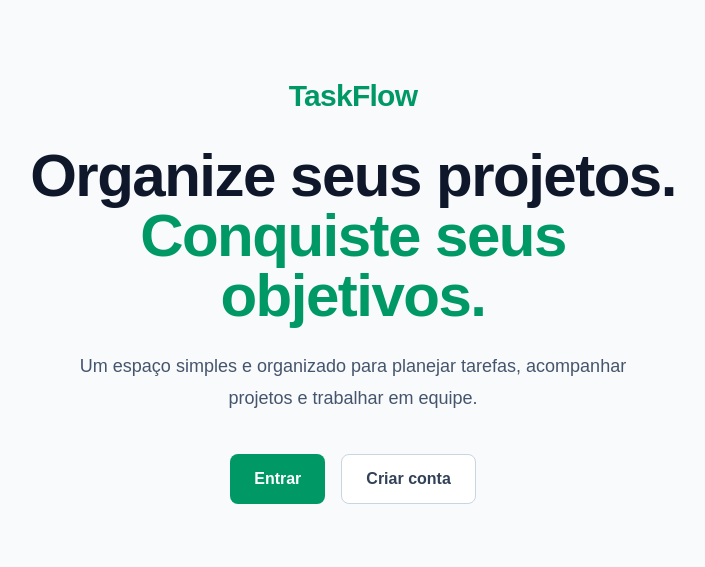
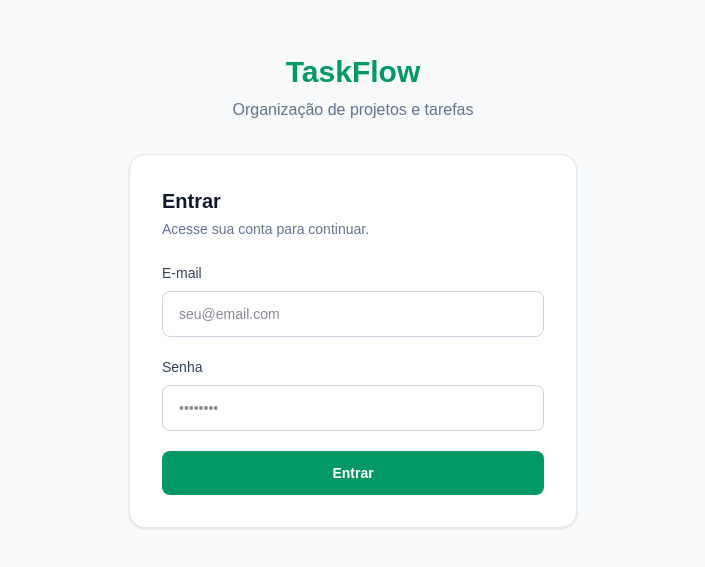
Before and after one commit to DeborahLyra/taskflow, a Next.js app: page / in a window 1280 px wide. Shown: the part 109-676 px from the top of the page, without its empty margins (287-992 px from the left). Built offline with nearby package versions, Linux system fonts and the light colour scheme; no server answers.

Commit message:
added supabase

```diff
--- a/app/dashboard/page.tsx
+++ b/app/dashboard/page.tsx
@@ -1,21 +1,67 @@
 
 import Dashboard from "@/components/dashboard/Dashboard";
+import { createClient } from "@/lib/supabase/server";
 
-const boards = [
-  {
-    id: 1,
-    title: "Conteúdo",
-    description: "Organização das tarefas de conteúdo.",
-    tasks: 8,
-  },
-  {
-    id: 2,
-    title: "Eventos",
-    description: "Planejamento e organização de eventos.",
-    tasks: 12,
-  },
-];
+export default async function DashboardPage() {
+  const supabase = await createClient();
 
-export default function DashboardPage() {
-  return <Dashboard boards={boards} />;
-}
+  const {
+    data: { user },
+  } = await supabase.auth.getUser();
+
+  console.log("USER DO SUPABASE:", user);
+
+  const { data: adminTest, error: adminError } =
+    await supabase.rpc("is_admin");
+
+  console.log("ADMIN TEST:", adminTest);
+  console.log("ADMIN ERROR:", adminError);
+  console.log("USER DO SUPABASE:", user);
+
+  if (!user) {
+    return null;
+  }
+
+  const {
+    data: profile,
+    error: profileError,
+  } = await supabase
+    .from("profiles")
+    .select("name, role")
+    .eq("id", user.id)
+    .single();
+
+  console.log("PROFILE:", profile);
+  console.log("PROFILE ERROR:", profileError);
+
+    const { data: boards, error } = await supabase
+    .from("boards")
+    .select(`
+      id,
+      title,
+      description
+    `)
+    .order("created_at", {
+      ascending: false,
+    });
+
+  if (error) {
+    console.error("Erro ao buscar boards:", error);
+  }
+
+  const formattedBoards = (boards ?? []).map((board) => ({
+    id: board.id,
+    title: board.title,
+    description: board.description ?? "",
+    tasks: 0,
+  }));
+
+  return (
+    <Dashboard
+      boards={formattedBoards}
+      userName={profile?.name ?? "Usuário"}
+      userRole={profile?.role ?? "member"}
+    />
+  );
+
+  }
--- a/app/page.tsx
+++ b/app/page.tsx
@@ -1,38 +1,32 @@
+
+import LoginForm from "@/components/auth/LoginForm";
 
 export default function Home() {
   return (
-    <main className="min-h-screen bg-slate-50 text-slate-900">
-      <section className="flex min-h-screen flex-col items-center justify-center px-6 text-center">
-        <div className="mb-8">
-          <span className="text-3xl font-bold tracking-tight text-emerald-600">
+    <main className="flex min-h-screen items-center justify-center bg-slate-50 px-4">
+      <div className="w-full max-w-md">
+        <div className="mb-8 text-center">
+          <h1 className="text-3xl font-bold text-emerald-600">
             TaskFlow
-          </span>
+          </h1>
+
+          <p className="mt-2 text-slate-500">
+            Organização de projetos e tarefas
+          </p>
         </div>
 
-        <div className="max-w-2xl">
-          <h1 className="text-4xl font-bold tracking-tight sm:text-5xl lg:text-6xl">
-            Organize seus projetos.
-            <span className="block text-emerald-600">
-              Conquiste seus objetivos.
-            </span>
-          </h1>
+        <div className="rounded-2xl border border-slate-200 bg-white p-8 shadow-sm">
+          <h2 className="text-xl font-bold text-slate-900">
+            Entrar
+          </h2>
 
-          <p className="mx-auto mt-6 max-w-xl text-lg leading-8 text-slate-600">
-            Um espaço simples e organizado para planejar tarefas,
-            acompanhar projetos e trabalhar em equipe.
+          <p className="mt-1 mb-6 text-sm text-slate-500">
+            Acesse sua conta para continuar.
           </p>
 
-          <div className="mt-10 flex flex-col justify-center gap-4 sm:flex-row">
-            <button className="rounded-lg bg-emerald-600 px-6 py-3 font-semibold text-white transition hover:bg-emerald-700">
-              Entrar
-            </button>
-
-            <button className="rounded-lg border border-slate-300 bg-white px-6 py-3 font-semibold text-slate-700 transition hover:bg-slate-100">
-              Criar conta
-            </button>
-          </div>
+          <LoginForm />
         </div>
-      </section>
+      </div>
     </main>
   );
 }
--- /dev/null
+++ b/components/auth/LoginForm.tsx
@@ -0,0 +1,100 @@
+
+"use client";
+
+import { FormEvent, useState } from "react";
+import { useRouter } from "next/navigation";
+
+import { createClient } from "@/lib/supabase/client";
+
+export default function LoginForm() {
+  const router = useRouter();
+  const supabase = createClient();
+
+  const [email, setEmail] = useState("");
+  const [password, setPassword] = useState("");
+
+  const [loading, setLoading] = useState(false);
+  const [error, setError] = useState("");
+
+  async function handleSubmit(event: FormEvent<HTMLFormElement>) {
+    event.preventDefault();
+
+    setLoading(true);
+    setError("");
+
+    const { error } = await supabase.auth.signInWithPassword({
+      email,
+      password,
+    });
+
+    if (error) {
+      console.error("Erro no login:", error);
+      setError("E-mail ou senha inválidos.");
+      setLoading(false);
+      return;
+    }
+
+    router.push("/dashboard");
+    router.refresh();
+  }
+
+  return (
+    <form onSubmit={handleSubmit} className="space-y-5">
+      <div>
+        <label
+          htmlFor="email"
+          className="mb-2 block text-sm font-medium text-slate-700"
+        >
+          E-mail
+        </label>
+
+        <input
+          id="email"
+          name="email"
+          type="email"
+          value={email}
+          onChange={(event) => setEmail(event.target.value)}
+          placeholder="seu@email.com"
+          autoComplete="email"
+          required
+          className="w-full rounded-lg border border-slate-300 px-4 py-3 text-sm outline-none transition focus:border-emerald-500 focus:ring-2 focus:ring-emerald-100"
+        />
+      </div>
+
+      <div>
+        <label
+          htmlFor="password"
+          className="mb-2 block text-sm font-medium text-slate-700"
+        >
+          Senha
+        </label>
+
+        <input
+          id="password"
+          name="password"
+          type="password"
+          value={password}
+          onChange={(event) => setPassword(event.target.value)}
+          placeholder="••••••••"
+          autoComplete="current-password"
+          required
+          className="w-full rounded-lg border border-slate-300 px-4 py-3 text-sm outline-none transition focus:border-emerald-500 focus:ring-2 focus:ring-emerald-100"
+        />
+      </div>
+
+      {error && (
+        <div className="rounded-lg bg-red-50 px-4 py-3 text-sm text-red-600">
+          {error}
+        </div>
+      )}
+
+      <button
+        type="submit"
+        disabled={loading}
+        className="w-full rounded-lg bg-emerald-600 px-5 py-3 text-sm font-semibold text-white transition hover:bg-emerald-700 disabled:cursor-not-allowed disabled:opacity-60"
+      >
+        {loading ? "Entrando..." : "Entrar"}
+      </button>
+    </form>
+  );
+}
--- a/components/boards/BoardModal.tsx
+++ b/components/boards/BoardModal.tsx
@@ -12,21 +12,28 @@ type Board = {
 type BoardModalProps = {
   board?: Board | null;
   onClose: () => void;
+  onSubmit: (data: {
+    title: string;
+    description: string;
+  }) => Promise<void>;
 };
 
 export default function BoardModal({
   board,
   onClose,
+  onSubmit,
 }: BoardModalProps) {
   const [title, setTitle] = useState(board?.title ?? "");
   const [description, setDescription] = useState(
     board?.description ?? "",
   );
 
-  function handleSubmit(event: React.FormEvent<HTMLFormElement>) {
+  async function handleSubmit(
+    event: React.FormEvent<HTMLFormElement>,
+  ) {
     event.preventDefault();
 
-    console.log({
+    await onSubmit({
       title,
       description,
     });
--- /dev/null
+++ b/lib/supabase/client.ts
@@ -0,0 +1,8 @@
+import { createBrowserClient } from "@supabase/ssr";
+
+export function createClient() {
+  return createBrowserClient(
+    process.env.NEXT_PUBLIC_SUPABASE_URL!,
+    process.env.NEXT_PUBLIC_SUPABASE_PUBLISHABLE_KEY!,
+  );
+}
--- /dev/null
+++ b/lib/supabase/server.ts
@@ -0,0 +1,31 @@
+
+import { createServerClient } from "@supabase/ssr";
+import { cookies } from "next/headers";
+
+export async function createClient() {
+  const cookieStore = await cookies();
+
+  return createServerClient(
+    process.env.NEXT_PUBLIC_SUPABASE_URL!,
+    process.env.NEXT_PUBLIC_SUPABASE_PUBLISHABLE_KEY!,
+    {
+      cookies: {
+        getAll() {
+          return cookieStore.getAll();
+        },
+
+        setAll(cookiesToSet) {
+          try {
+            cookiesToSet.forEach(
+              ({ name, value, options }) => {
+                cookieStore.set(name, value, options);
+              },
+            );
+          } catch {
+            // O middleware atualiza os cookies quando necessário.
+          }
+        },
+      },
+    },
+  );
+}
--- /dev/null
+++ b/middleware.ts
@@ -0,0 +1,64 @@
+
+import { createServerClient } from "@supabase/ssr";
+import { NextResponse, type NextRequest } from "next/server";
+
+export async function middleware(request: NextRequest) {
+  let response = NextResponse.next({
+    request,
+  });
+
+  const supabase = createServerClient(
+    process.env.NEXT_PUBLIC_SUPABASE_URL!,
+    process.env.NEXT_PUBLIC_SUPABASE_PUBLISHABLE_KEY!,
+    {
+      cookies: {
+        getAll() {
+          return request.cookies.getAll();
+        },
+
+        setAll(cookiesToSet) {
+          cookiesToSet.forEach(({ name, value }) => {
+            request.cookies.set(name, value);
+          });
+
+          response = NextResponse.next({
+            request,
+          });
+
+          cookiesToSet.forEach(({ name, value, options }) => {
+            response.cookies.set(name, value, options);
+          });
+        },
+      },
+    },
+  );
+
+  const {
+    data: { user },
+  } = await supabase.auth.getUser();
+
+  const pathname = request.nextUrl.pathname;
+
+  const isDashboard = pathname.startsWith("/dashboard");
+
+  const isLogin = pathname === "/";
+
+  if (isDashboard && !user) {
+    return NextResponse.redirect(new URL("/", request.url));
+  }
+
+  if (isLogin && user) {
+    return NextResponse.redirect(
+      new URL("/dashboard", request.url),
+    );
+  }
+
+  return response;
+}
+
+export const config = {
+  matcher: [
+    "/",
+    "/dashboard/:path*",
+  ],
+};
--- a/package.json
+++ b/package.json
@@ -9,6 +9,8 @@
     "lint": "eslint"
   },
   "dependencies": {
+    "@supabase/ssr": "^0.12.5",
+    "@supabase/supabase-js": "^2.112.4",
     "next": "16.3.3",
     "react": "19.2.8",
     "react-dom": "19.2.8"
```
Also changed, not shown: components/dashboard/Dashboard.tsx (+64 -8 lines), 1 other file (tests, documents, lock files or other folders).
